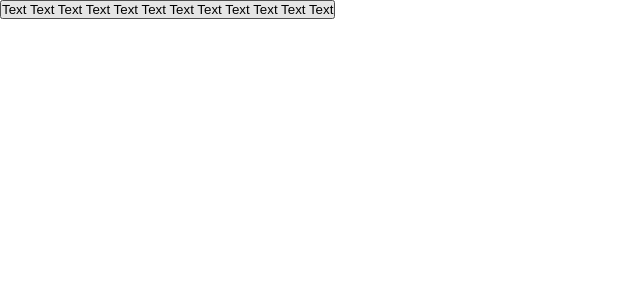
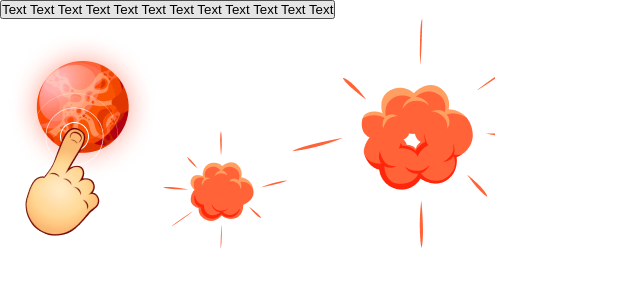
Before and after one commit to nealwaga/Planet-Clicker, a plain HTML site: page tutorial/index.html in a window 1280 px wide. Shown: the whole page, without its empty margins (0-640 px from the left). Drawn offline with Linux system fonts and the light colour scheme.

Commit message:
editing html file

```diff
--- a/tutorial/index.html
+++ b/tutorial/index.html
@@ -20,6 +20,11 @@
                 Text Text Text Text Text Text Text Text Text Text Text Text
             </button>
         </div>
+        <div class="images">
+            <img id="finger" src="../images/group 484.png" alt="" />
+            <img id="bang1" src="../images/bang/01.png" alt="" />
+            <img id="bang2" src="../images/bang/02.png" alt="" />
+        </div>
 
     </div>
 </body>
```
